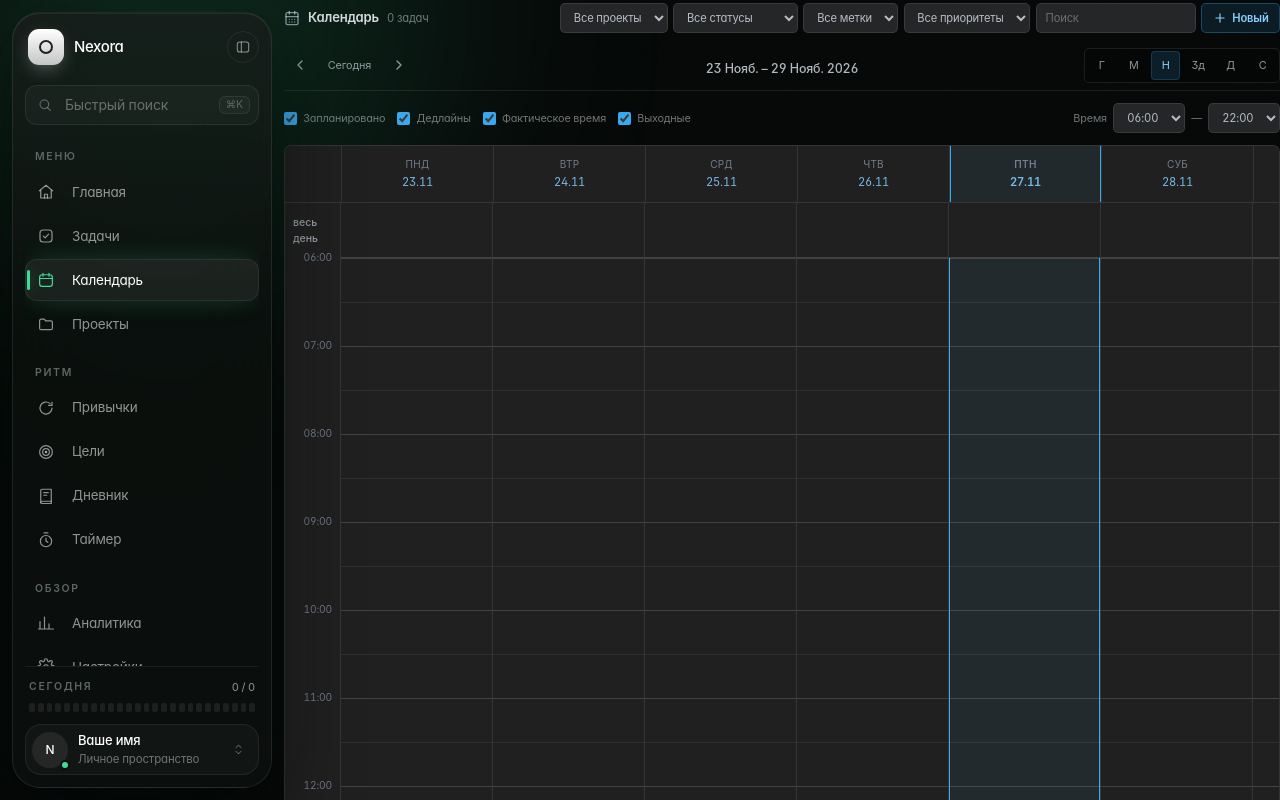
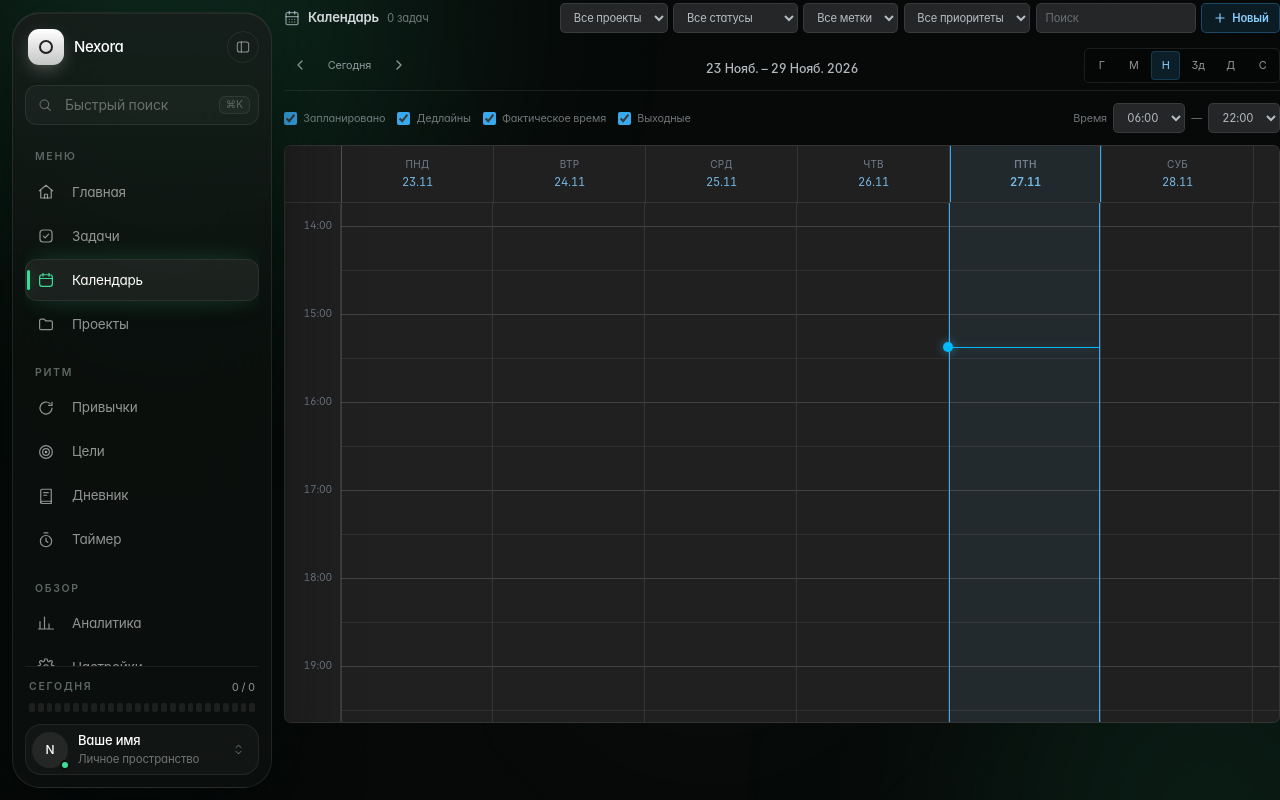
Before and after one commit to dequintalegione-boop/Nexora, a React (Vite) app: page /calendar in a window 1280 px wide. Built offline with nearby package versions, Linux system fonts and the light colour scheme.

Commit message:
feat(calendar): improve time-grid navigation and sticky headers
Add two-axis time-grid scrolling, sticky day headers and time axis, sticky day title, and auto-focus the current time while respecting reduced motion.

```diff
--- a/src/components/nexora/calendar-page.css
+++ b/src/components/nexora/calendar-page.css
@@ -227,13 +227,43 @@
 }
 
 .nexora-calendar-scroll {
-  overflow-x: auto;
-  overscroll-behavior-x: contain;
+  max-height: min(72vh, 54rem);
+  overflow: auto;
+  overscroll-behavior: contain;
   scrollbar-color: rgba(255, 255, 255, .17) transparent;
   scrollbar-width: thin;
+  -webkit-overflow-scrolling: touch;
+}
+
+.nexora-calendar-header-corner {
+  position: sticky;
+  top: 0;
+  left: 0;
+  z-index: 12;
+  background: #202020;
+  box-shadow: 1px 0 var(--nexora-calendar-line-strong);
+}
+
+.nexora-calendar-time-gutter {
+  position: sticky;
+  left: 0;
+  z-index: 9;
+  background: #202020;
+  box-shadow: 1px 0 var(--nexora-calendar-line-strong);
+}
+
+.nexora-calendar-time-grid .nexora-calendar-time-gutter {
+  z-index: 6;
 }
 
 .nexora-calendar-day-header {
+  position: sticky;
+  top: 0;
+  z-index: 8;
+  background: #202020;
+}
+
+.nexora-calendar-day-title {
   position: sticky;
   top: 0;
   z-index: 8;
@@ -500,6 +530,7 @@
   }
 
   .nexora-calendar-card .nexora-calendar-scroll {
+    max-height: 68vh;
     -webkit-overflow-scrolling: touch;
   }
 
--- a/src/components/nexora/calendar-page.tsx
+++ b/src/components/nexora/calendar-page.tsx
@@ -127,6 +127,7 @@ function monthName(year: number, month: number) {
 
 export function CalendarPage() {
   const [now, setNow] = useState(() => new Date())
+  const calendarScrollRef = useRef<HTMLDivElement | null>(null)
   const today = isoDate(now)
   const initial = parseISODate(today)
   const [view, setView] = useState<CalendarView>("week")
@@ -160,6 +161,20 @@ export function CalendarPage() {
     const timer = window.setInterval(() => setNow(new Date()), 60_000)
     return () => window.clearInterval(timer)
   }, [])
+
+  useEffect(() => {
+    if (view !== "week" && view !== "days" && view !== "day") return
+    const frame = window.requestAnimationFrame(() => {
+      const container = calendarScrollRef.current
+      const marker = container?.querySelector<HTMLElement>("[data-calendar-now-marker]")
+      if (!container || !marker) return
+      const markerTop = marker.getBoundingClientRect().top - container.getBoundingClientRect().top + container.scrollTop
+      const targetTop = markerTop - container.clientHeight * 0.34
+      const behavior = window.matchMedia("(prefers-reduced-motion: reduce)").matches ? "auto" : "smooth"
+      container.scrollTo({ top: Math.max(0, targetTop), behavior })
+    })
+    return () => window.cancelAnimationFrame(frame)
+  }, [view, selected, slotStartHour, slotEndHour])
 
   const weekStartsOn = useNexora((s) => s.settings.weekStartsOn)
   const settings = useNexora((s) => s.settings)
@@ -675,7 +690,7 @@ export function CalendarPage() {
           className="grid min-w-full"
           style={{ gridTemplateColumns: `3.5rem repeat(${days.length}, minmax(9.5rem, 1fr))` }}
         >
-          <div className="nexora-calendar-all-day-label border-r border-white/10 px-2 py-3 text-[10px] font-medium uppercase tracking-wide text-white/45">
+          <div className="nexora-calendar-all-day-label nexora-calendar-time-gutter border-r border-white/10 px-2 py-3 text-[10px] font-medium uppercase tracking-wide text-white/45">
             весь день
           </div>
           {days.map((day) => {
@@ -708,7 +723,7 @@ export function CalendarPage() {
           className="nexora-calendar-time-grid grid"
           style={{ gridTemplateColumns: `3.5rem repeat(${days.length}, minmax(9.5rem, 1fr))` }}
         >
-          <div className="relative border-r border-white/10" style={{ height: gridHeight }}>
+          <div className="nexora-calendar-time-gutter relative border-r border-white/10" style={{ height: gridHeight }}>
             {timeSlots.map((minutes) => minutes % 60 === 0 ? (
               <div
                 key={minutes}
@@ -932,7 +947,8 @@ export function CalendarPage() {
 
                 {showNow ? (
                   <div
-                    className="pointer-events-none absolute inset-x-0 z-[4] flex items-center"
+                    className="nexora-calendar-now-marker pointer-events-none absolute inset-x-0 z-[4] flex items-center"
+                    data-calendar-now-marker="true"
                     style={{ top: ((nowMinutes - slotStart) / SLOT_STEP) * ROW_HEIGHT }}
                     aria-label="Текущее время"
                   >
@@ -1255,13 +1271,13 @@ export function CalendarPage() {
         ) : null}
 
         {view === "week" ? (
-          <div className="nexora-calendar-scroll overflow-x-auto">
+          <div ref={calendarScrollRef} className="nexora-calendar-scroll">
             <div style={{ width: `max(100%, calc(3.5rem + ${visibleWeekDays.length} * 9.5rem))` }}>
             <div
               className="nexora-calendar-day-header grid border-b border-white/10 bg-black/25 text-center text-xs"
               style={{ gridTemplateColumns: `3.5rem repeat(${visibleWeekDays.length}, minmax(9.5rem, 1fr))` }}
             >
-              <div />
+              <div className="nexora-calendar-header-corner" />
               {visibleWeekDays.map((day) => (
                 <button
                   key={day}
@@ -1286,13 +1302,13 @@ export function CalendarPage() {
         ) : null}
 
         {view === "days" ? (
-          <div className="nexora-calendar-scroll overflow-x-auto">
+          <div ref={calendarScrollRef} className="nexora-calendar-scroll">
             <div style={{ width: `max(100%, calc(3.5rem + ${customDays.length} * 9.5rem))` }}>
             <div
               className="nexora-calendar-day-header grid border-b border-white/10 bg-black/25 text-center text-xs"
               style={{ gridTemplateColumns: `3.5rem repeat(${customDays.length}, minmax(9.5rem, 1fr))` }}
             >
-              <div />
+              <div className="nexora-calendar-header-corner" />
               {customDays.map((day) => (
                 <button
                   key={day}
@@ -1315,9 +1331,9 @@ export function CalendarPage() {
         ) : null}
 
         {view === "day" ? (
-          <div className="nexora-calendar-scroll overflow-x-auto">
+          <div ref={calendarScrollRef} className="nexora-calendar-scroll">
             <div style={{ width: "max(100%, 13rem)" }}>
-              <div className="border-b border-white/10 bg-black/25 px-4 py-3 text-sm font-medium capitalize text-white/70">
+              <div className="nexora-calendar-day-title border-b border-white/10 bg-black/25 px-4 py-3 text-sm font-medium capitalize text-white/70">
                 {format(parseISODate(selected), "EEEE, d MMMM", { locale: ru })}
               </div>
               {renderTimeGrid([selected])}
```
Also changed, not shown: 2 other files (tests, documents, lock files or other folders).
